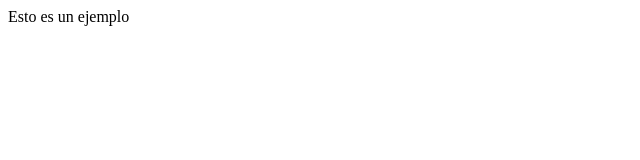
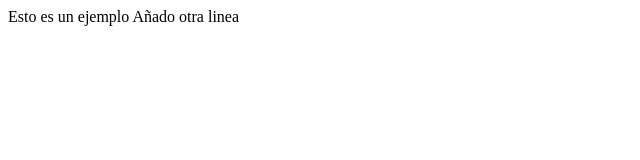
Before and after one commit to Alberrrix17/Prueba, a plain HTML site: page index.html in a window 1280 px wide. Shown: the whole page, without its empty margins (0-640 px from the left). Drawn offline with Linux system fonts and the light colour scheme.

Commit message:
Segundo commit

```diff
--- a/index.html
+++ b/index.html
@@ -1,5 +1,6 @@
 <HTML>
 <body>
     Esto es un ejemplo
+    Añado otra linea
 </body>
 </HTML>
```
